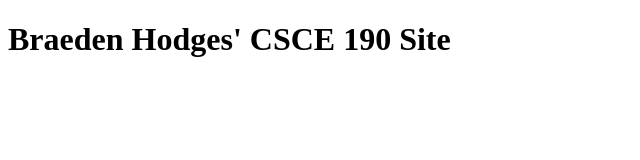
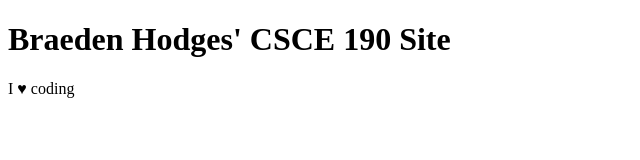
Before and after one commit to BraedenAH/BraedenAH.github.io, a plain HTML site: page index.html in a window 1280 px wide. Shown: the full height of the page, 0-640 px from the left. Drawn offline with Linux system fonts and the light colour scheme.

Commit message:
Add files via upload

```diff
--- a/index.html
+++ b/index.html
@@ -5,5 +5,6 @@
     </head>
     <body>
         <h1>Braeden Hodges' CSCE 190 Site</h1>
+        <p>I &heartsuit; coding</p>
     </body>
 </html>
```
